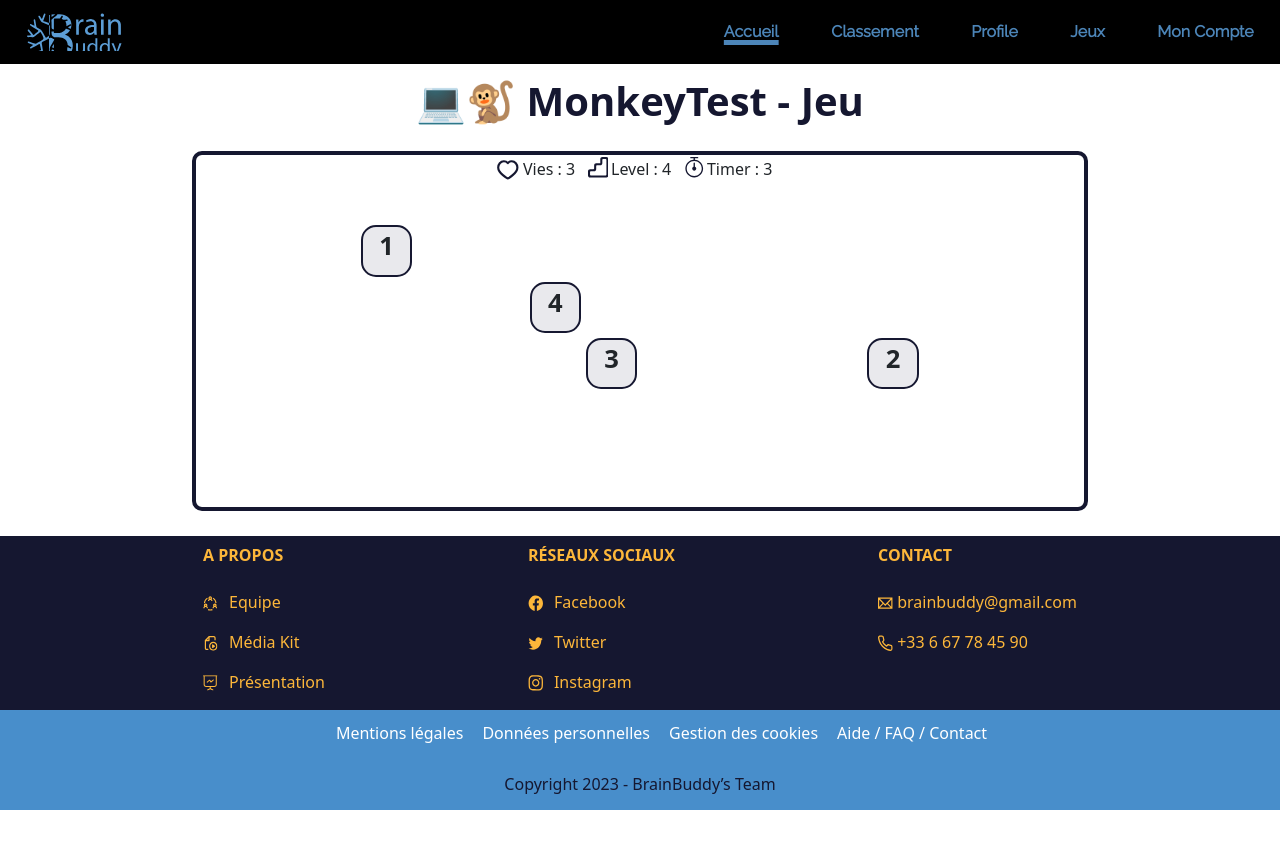
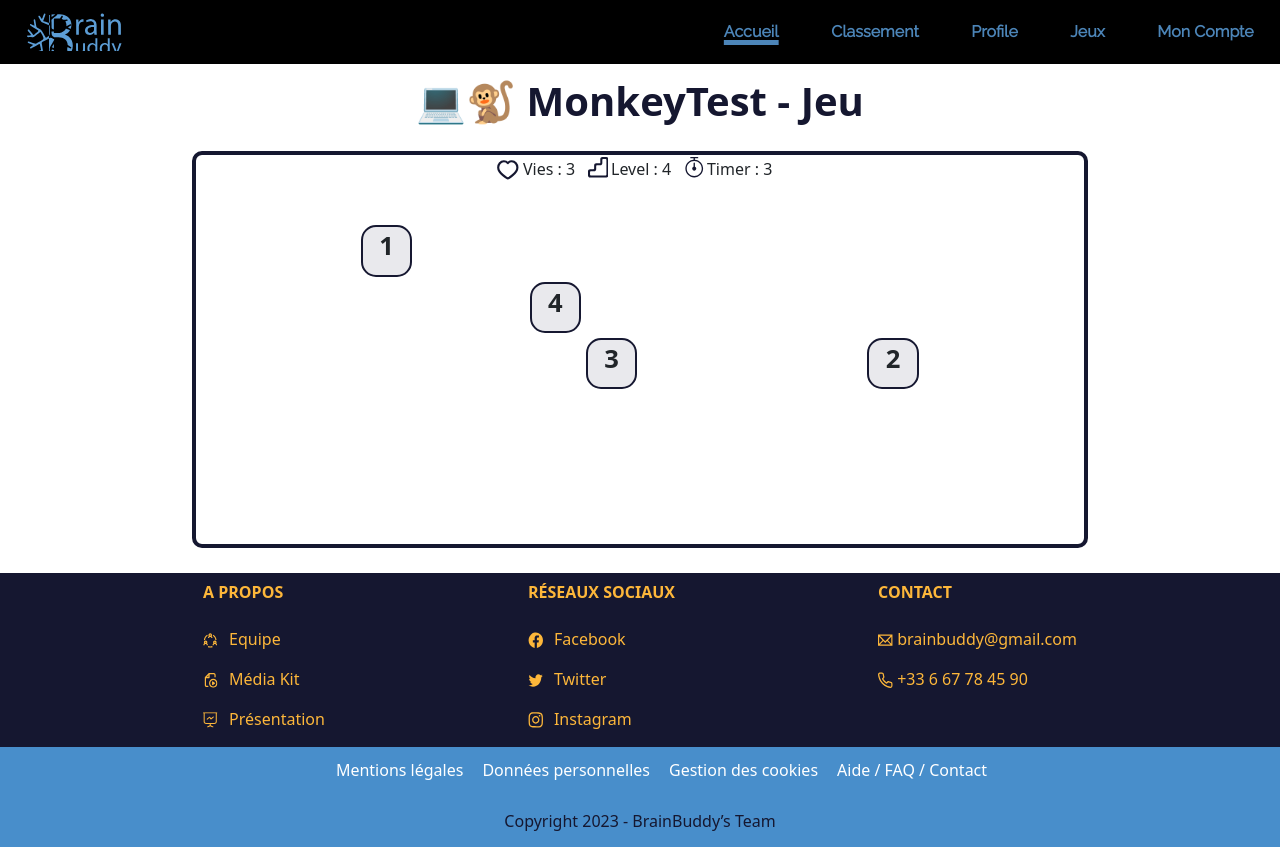
Before and after one commit to Xenus3/FrontEndBrainBuddy, an Angular app: page /monkeytest/jeu in a window 1280 px wide. Before the commit the page ends 810 px from the top, so only its background shows below. Built offline with nearby package versions, Linux system fonts and the light colour scheme.

Commit message:
updated: games screen height

```diff
--- a/src/app/components/monkey-test/components/jeu/components/grille/grille.component.scss
+++ b/src/app/components/monkey-test/components/jeu/components/grille/grille.component.scss
@@ -7,9 +7,10 @@
     }
 }
 
-#game-screen {
+#game-screen, #score-screen, #lifelost-screen, #end-screen {
     display: flex;
     width: 44vw;
+    height:30vw;
     flex-direction: column;
     margin-left: auto;
     margin-right:auto;
```
